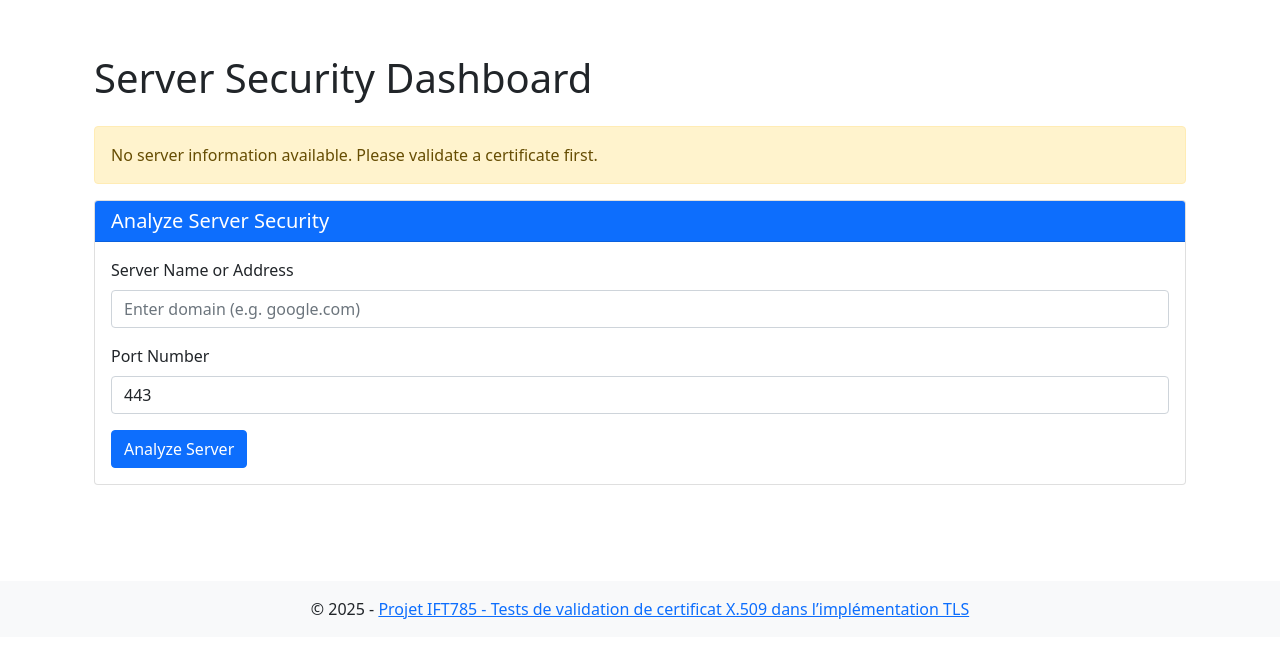
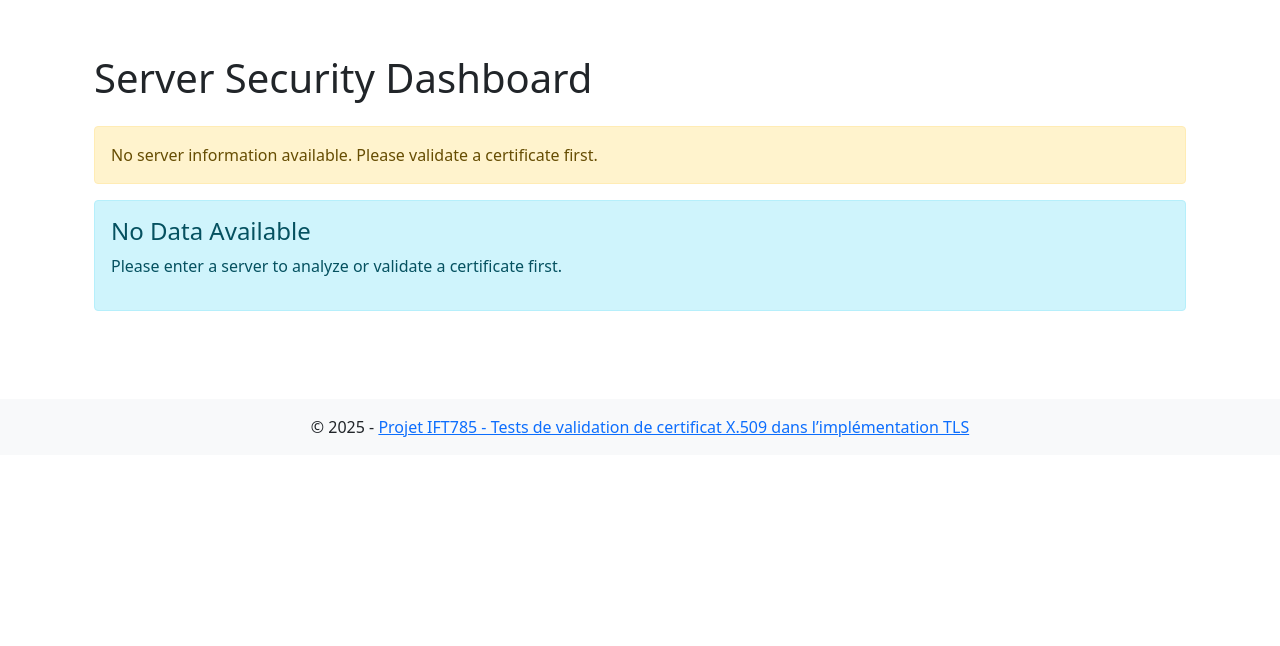
Before and after one commit to kevine-sorelle/ProjetImplementationX.509InTLS, a Flask app: page /server-security in a window 1280 px wide. Shown: the part 154-800 px from the top of the page. Run offline with Flask 2, Linux system fonts and the light colour scheme.

Commit message:
Page HTML du module serveur security dashboard

```diff
--- a/src/templates/pages/server_security_dashboard.html
+++ b/src/templates/pages/server_security_dashboard.html
@@ -6,32 +6,23 @@
     {% with messages = get_flashed_messages(with_categories=true) %}
         {% if messages %}
             {% for category, message in messages %}
-                <div class="alert alert-{{ category }}">{{ message }}</div>
+                <div class="alert alert-{{ category }}">{{ message|safe }}</div>
             {% endfor %}
         {% endif %}
     {% endwith %}
 
     {% if not server_info %}
-    <div class="card mb-4">
-        <div class="card-header bg-primary text-white">
-            <h5 class="mb-0">Analyze Server Security</h5>
+        {% if error %}
+            <div class="alert alert-danger">
+                <h4 class="alert-heading">Error</h4>
+                <p>{{ error }}</p>
             </div>
-        <div class="card-body">
-            <form method="post" action="{{ url_for('server_security') }}">
-                <div class="mb-3">
-                    <label for="hostname" class="form-label">Server Name or Address</label>
-                    <input type="text" class="form-control" id="hostname" name="hostname"
-                           placeholder="Enter domain (e.g. google.com)" required>
+        {% else %}
+            <div class="alert alert-info">
+                <h4 class="alert-heading">No Data Available</h4>
+                <p>Please enter a server to analyze or validate a certificate first.</p>
             </div>
-                <div class="mb-3">
-                    <label for="port" class="form-label">Port Number</label>
-                    <input type="number" class="form-control" id="port" name="port"
-                           placeholder="Enter port number (e.g. 443)" value="443">
-                </div>
-                <button type="submit" class="btn btn-primary">Analyze Server</button>
-            </form>
-        </div>
-    </div>
+        {% endif %}
     {% else %}
     <!-- Server Overview Card -->
     <div class="card mb-4">
@@ -45,7 +36,7 @@
                     <ul class="list-group mb-3">
                         <li class="list-group-item d-flex justify-content-between align-items-center">
                             Hostname
-                            <span class="badge bg-primary rounded-pill">{{ server_info.hostname }}</span>
+                            <span class="badge bg-primary rounded-pill">{{ server_info.hostname|default('N/A') }}</span>
                         </li>
                         <li class="list-group-item d-flex justify-content-between align-items-center">
                             Port
@@ -162,7 +153,13 @@
                         </li>
                         <li class="list-group-item d-flex justify-content-between align-items-center">
                             Cipher Suites
-                            <span class="badge bg-warning text-dark rounded-pill">{{ server_info.cipher_suites|length }}</span>
+                            {% if server_info.cipher_suites %}
+                                <span class="badge bg-warning text-dark rounded-pill">
+                                    {{ server_info.cipher_suites|join(', ')|default('None') }}
+                                </span>
+                            {% else %}
+                                <span class="badge bg-warning text-dark rounded-pill">None</span>
+                            {% endif %}
                         </li>
                         <li class="list-group-item d-flex justify-content-between align-items-center">
                             OCSP Stapling
@@ -197,6 +194,7 @@
             <h5 class="mb-0">Security Recommendations</h5>
         </div>
         <div class="card-body">
+            {% if security_recommendations %}
                 <ul class="list-group">
                     {% for recommendation in security_recommendations %}
                     <li class="list-group-item">
@@ -210,12 +208,32 @@
                     </li>
                     {% endfor %}
                 </ul>
+            {% else %}
+                <div class="alert alert-info">No security recommendations available.</div>
+            {% endif %}
         </div>
     </div>
 
     <div class="text-center mt-4">
         <a href="{{ url_for('server_security') }}" class="btn btn-primary">Analyze Another Server</a>
+        <button onclick="location.reload()" class="btn btn-secondary">Refresh Results</button>
     </div>
     {% endif %}
+
+    <!-- Add at the top of the form -->
+    <div id="loading" style="display: none;">
+        <div class="d-flex justify-content-center">
+            <div class="spinner-border text-primary" role="status">
+                <span class="visually-hidden">Loading...</span>
+            </div>
+        </div>
+    </div>
+
+    <!-- Add JavaScript for form submission -->
+    <script>
+    document.querySelector('form').addEventListener('submit', function() {
+        document.getElementById('loading').style.display = 'block';
+    });
+    </script>
 </div>
 {% endblock %}
```
Lines whose indentation alone changed are shown as unchanged.
